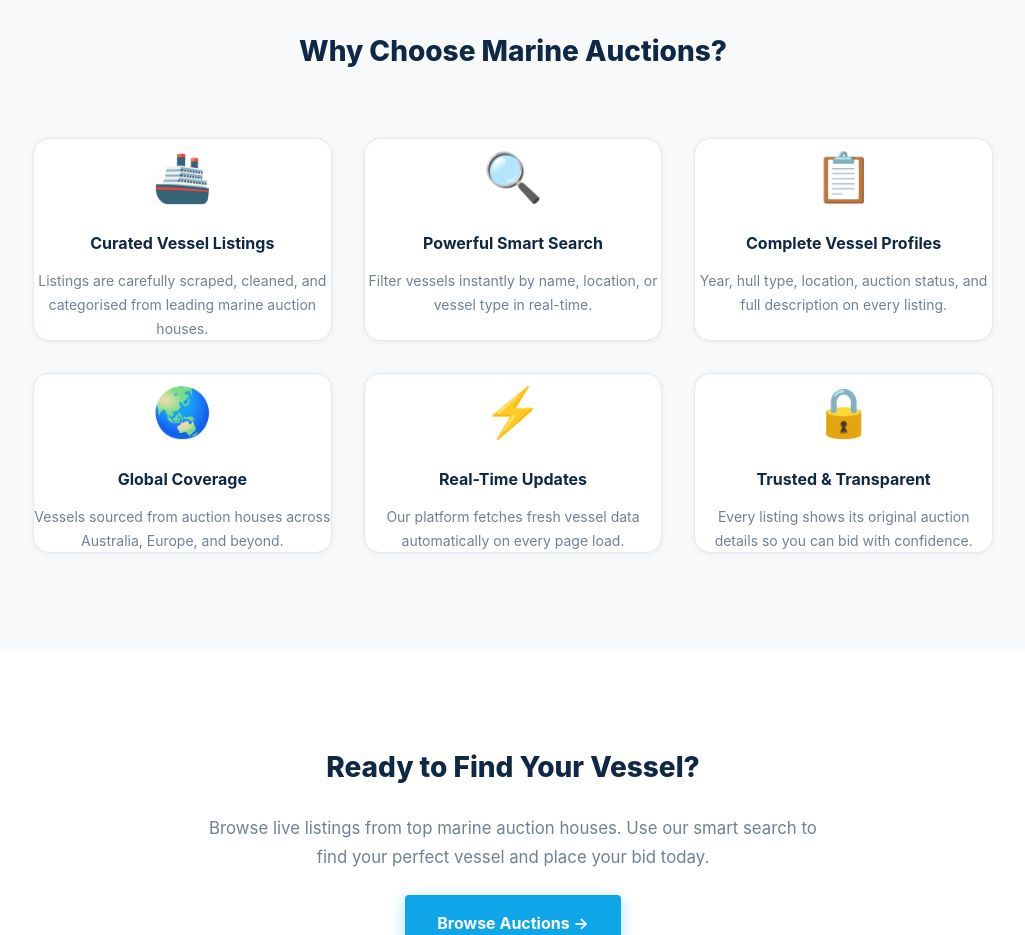
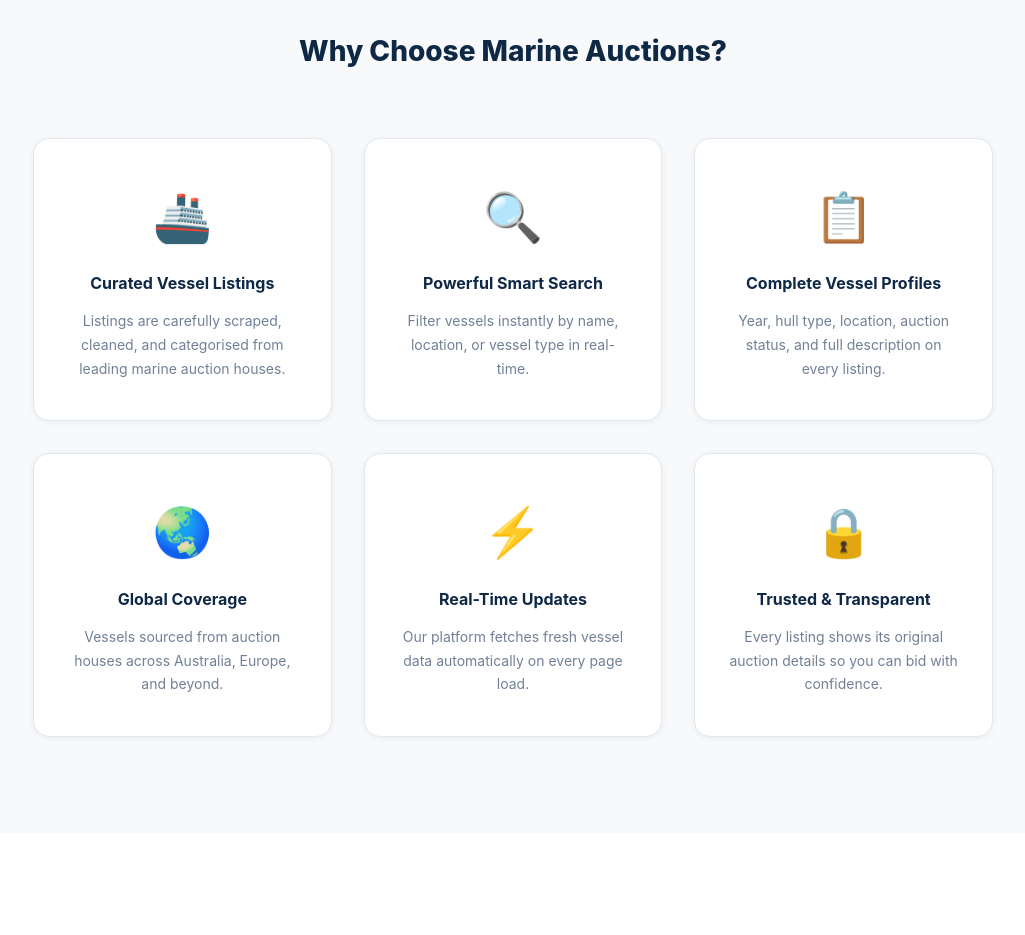
Before and after one commit to manisha36180-rgb/gitup, a Next.js app: page / in a window 1280 px wide. Shown: the part 1360-2295 px from the top of the page, without its empty margins (127-1152 px from the left). Built offline with nearby package versions, Linux system fonts and the light colour scheme.

Commit message:
Force padding and gap on feature grid with inline styles

```diff
--- a/app/page.tsx
+++ b/app/page.tsx
@@ -69,8 +69,8 @@ export default function Home() {
             Why Choose Marine Auctions?
           </h2>
 
-          <div className="grid grid-cols-1 sm:grid-cols-2 lg:grid-cols-3 gap-8 w-full">
-            <div className="bg-white rounded-2xl py-9 px-7 text-center border border-[#e2e8f0] shadow-[0_1px_6px_rgba(0,0,0,0.06)] flex flex-col items-center justify-start">
+          <div className="grid grid-cols-1 sm:grid-cols-2 lg:grid-cols-3 w-full" style={{ gap: "32px" }}>
+            <div className="bg-white rounded-2xl text-center border border-[#e2e8f0] shadow-[0_1px_6px_rgba(0,0,0,0.06)] flex flex-col items-center justify-start" style={{ padding: "40px 32px" }}>
               <div className="text-[3rem]" style={{ marginBottom: "16px" }}>🚢</div>
               <h3 className="text-[1rem] font-bold text-[#0f2846]" style={{ marginBottom: "12px" }}>Curated Vessel Listings</h3>
               <p className="text-[0.875rem] text-[#718096] leading-[1.7]">
@@ -78,7 +78,7 @@ export default function Home() {
               </p>
             </div>
 
-            <div className="bg-white rounded-2xl py-9 px-7 text-center border border-[#e2e8f0] shadow-[0_1px_6px_rgba(0,0,0,0.06)] flex flex-col items-center justify-start">
+            <div className="bg-white rounded-2xl text-center border border-[#e2e8f0] shadow-[0_1px_6px_rgba(0,0,0,0.06)] flex flex-col items-center justify-start" style={{ padding: "40px 32px" }}>
               <div className="text-[3rem]" style={{ marginBottom: "16px" }}>🔍</div>
               <h3 className="text-[1rem] font-bold text-[#0f2846]" style={{ marginBottom: "12px" }}>Powerful Smart Search</h3>
               <p className="text-[0.875rem] text-[#718096] leading-[1.7]">
@@ -86,7 +86,7 @@ export default function Home() {
               </p>
             </div>
 
-            <div className="bg-white rounded-2xl py-9 px-7 text-center border border-[#e2e8f0] shadow-[0_1px_6px_rgba(0,0,0,0.06)] flex flex-col items-center justify-start">
+            <div className="bg-white rounded-2xl text-center border border-[#e2e8f0] shadow-[0_1px_6px_rgba(0,0,0,0.06)] flex flex-col items-center justify-start" style={{ padding: "40px 32px" }}>
               <div className="text-[3rem]" style={{ marginBottom: "16px" }}>📋</div>
               <h3 className="text-[1rem] font-bold text-[#0f2846]" style={{ marginBottom: "12px" }}>Complete Vessel Profiles</h3>
               <p className="text-[0.875rem] text-[#718096] leading-[1.7]">
@@ -94,7 +94,7 @@ export default function Home() {
               </p>
             </div>
 
-            <div className="bg-white rounded-2xl py-9 px-7 text-center border border-[#e2e8f0] shadow-[0_1px_6px_rgba(0,0,0,0.06)] flex flex-col items-center justify-start">
+            <div className="bg-white rounded-2xl text-center border border-[#e2e8f0] shadow-[0_1px_6px_rgba(0,0,0,0.06)] flex flex-col items-center justify-start" style={{ padding: "40px 32px" }}>
               <div className="text-[3rem]" style={{ marginBottom: "16px" }}>🌏</div>
               <h3 className="text-[1rem] font-bold text-[#0f2846]" style={{ marginBottom: "12px" }}>Global Coverage</h3>
               <p className="text-[0.875rem] text-[#718096] leading-[1.7]">
@@ -102,7 +102,7 @@ export default function Home() {
               </p>
             </div>
 
-            <div className="bg-white rounded-2xl py-9 px-7 text-center border border-[#e2e8f0] shadow-[0_1px_6px_rgba(0,0,0,0.06)] flex flex-col items-center justify-start">
+            <div className="bg-white rounded-2xl text-center border border-[#e2e8f0] shadow-[0_1px_6px_rgba(0,0,0,0.06)] flex flex-col items-center justify-start" style={{ padding: "40px 32px" }}>
               <div className="text-[3rem]" style={{ marginBottom: "16px" }}>⚡</div>
               <h3 className="text-[1rem] font-bold text-[#0f2846]" style={{ marginBottom: "12px" }}>Real-Time Updates</h3>
               <p className="text-[0.875rem] text-[#718096] leading-[1.7]">
@@ -110,7 +110,7 @@ export default function Home() {
               </p>
             </div>
 
-            <div className="bg-white rounded-2xl py-9 px-7 text-center border border-[#e2e8f0] shadow-[0_1px_6px_rgba(0,0,0,0.06)] flex flex-col items-center justify-start">
+            <div className="bg-white rounded-2xl text-center border border-[#e2e8f0] shadow-[0_1px_6px_rgba(0,0,0,0.06)] flex flex-col items-center justify-start" style={{ padding: "40px 32px" }}>
               <div className="text-[3rem]" style={{ marginBottom: "16px" }}>🔒</div>
               <h3 className="text-[1rem] font-bold text-[#0f2846]" style={{ marginBottom: "12px" }}>Trusted & Transparent</h3>
               <p className="text-[0.875rem] text-[#718096] leading-[1.7]">
```
